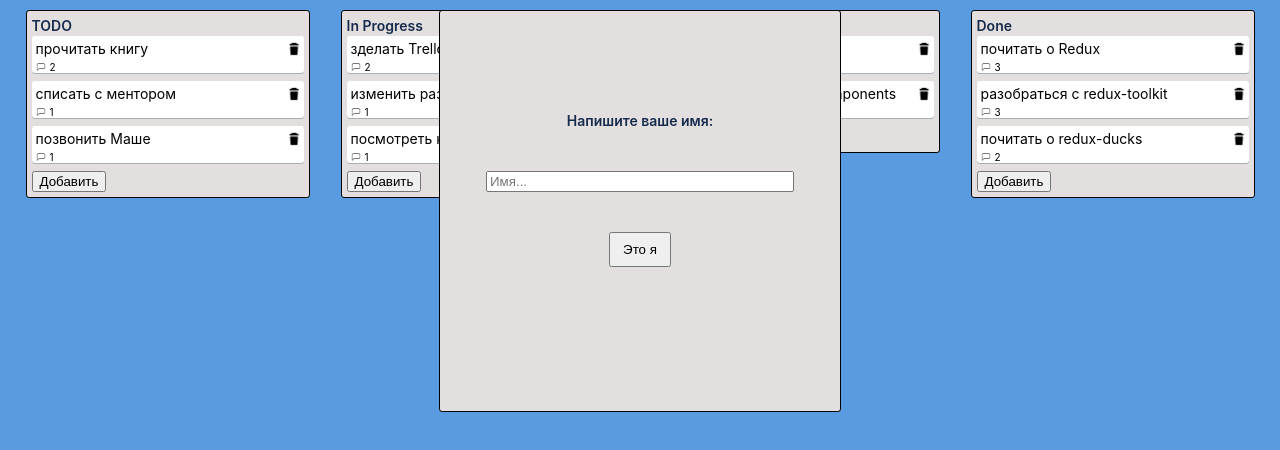
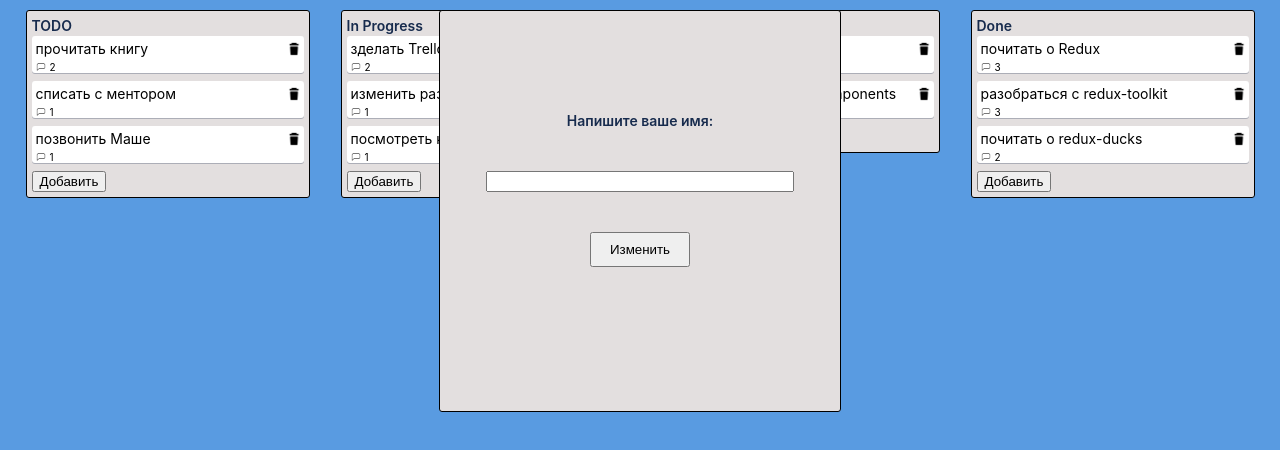
Before and after one commit to AndreySavchenkov/trello, a React (Create React App) app: page / in a window 1280 px wide. Shown: the top 450 px of the page. Built offline with nearby package versions, Linux system fonts and the light colour scheme.

Commit message:
refactor:

```diff
--- a/src/App.tsx
+++ b/src/App.tsx
@@ -1,10 +1,9 @@
-import React, {useEffect} from 'react';
+import React from 'react';
 import {Column} from "./components/column/Column";
 import styled from "styled-components";
 import {Login} from "./components/login/Login";
-import {useDispatch, useSelector} from "react-redux";
+import {useSelector} from "react-redux";
 import {AppType} from "./store/store";
-import {setIsLogin, setLoginName} from "./store/loginSlice";
 import {ColumnsT, ColumnT} from "./store/columnSlice";
 
 
@@ -12,16 +11,6 @@ function App() {
 
     const stateColumn = useSelector<AppType>(state => state.column.columns) as ColumnsT;
     const isLogin = useSelector<AppType>(state => state.login.isLogin);
-    const dispatch = useDispatch();
-
-    const localStorageNameUser = localStorage.getItem('nameUser');
-
-    useEffect(() => {
-        if (localStorageNameUser) {
-            dispatch(setLoginName({value: localStorageNameUser, id: Date.now()}))
-            dispatch(setIsLogin({value: true}))
-        }
-    }, [])
 
     return (
         <AppWrapper>
--- a/src/components/card/comments/Comment/Comment.tsx
+++ b/src/components/card/comments/Comment/Comment.tsx
@@ -1,8 +1,9 @@
 import React, {FC, memo, useState} from "react";
 import styled from "styled-components";
-import {useDispatch} from "react-redux";
+import {useDispatch, useSelector} from "react-redux";
 import {deleteComment, editComment} from "../../../../store/columnSlice";
 import {Field, Form} from "react-final-form";
+import {AppType} from "../../../../store/store";
 
 
 type Values = {
@@ -14,10 +15,12 @@ type Props = {
     writer: string,
     columnId: number,
     commentId: number,
+    idWriter: number,
 }
 
 export const Comment: FC<Props> = memo(({columnId, cardId, commentId, ...props}) => {
 
+    const loginId = useSelector<AppType>(state => state.login.loginData.id);
     const dispatch = useDispatch();
 
     const [isEdit, setIsEdit] = useState(true);
@@ -60,7 +63,7 @@ export const Comment: FC<Props> = memo(({columnId, cardId, commentId, ...props})
                 }
             </CommentWrapper>
             <EditWrapper>
-                <EditComment onClick={clickHandler}>Изменить</EditComment>
+                {loginId === props.idWriter ? <EditComment onClick={clickHandler}>Изменить</EditComment> : null}
                 <DeleteComment onClick={deleteCommentClick}>Удалить</DeleteComment>
             </EditWrapper>
         </>
--- a/src/components/card/comments/Comments.tsx
+++ b/src/components/card/comments/Comments.tsx
@@ -19,10 +19,11 @@ type PropsType = {
 export const Comments: FC<PropsType> = memo(({columnId, cardId, ...props}) => {
 
     const loginName = useSelector<AppType>(state => state.login.loginData.name);
+    const loginId = useSelector<AppType>(state => state.login.loginData.id);
     const dispatch = useDispatch();
 
     const onSubmit = (values: Values) => {
-        dispatch(addComment({columnId, cardId, comment: values.text, loginName}))
+        dispatch(addComment({columnId, cardId, comment: values.text, loginName, idWriter: loginId}))
         values.text = '';
     }
     const required = (value: Values) => (value ? undefined : 'Напишите что-нибудь...')
@@ -46,12 +47,13 @@ export const Comments: FC<PropsType> = memo(({columnId, cardId, ...props}) => {
                     </form>
                 )}
             />
-            { props.comments.map(item => <Comment key={item.id}
-                                                  text={item.text}
-                                                  commentId={item.id}
-                                                  writer={item.writer}
-                                                  cardId={cardId}
-                                                  columnId={columnId}/>) }
+            {props.comments.map(item => <Comment key={item.id}
+                                                 idWriter={item.idWriter}
+                                                 text={item.text}
+                                                 commentId={item.id}
+                                                 writer={item.writer}
+                                                 cardId={cardId}
+                                                 columnId={columnId}/>)}
         </CommentsWrapper>
     )
 })
--- a/src/components/login/Login.tsx
+++ b/src/components/login/Login.tsx
@@ -3,31 +3,43 @@ import styled from "styled-components";
 import {useDispatch, useSelector} from "react-redux";
 import {setIsLogin, setLoginName} from "../../store/loginSlice";
 import {AppType} from "../../store/store";
+import {Form, Field} from "react-final-form";
 
+type Values = {
+    text: string,
+}
 
 type PropsType = {}
 
 export const Login: FC<PropsType> = () => {
 
-    const loginName = useSelector<AppType>(state => state.login.loginData.name)
     const dispatch = useDispatch();
 
-    const changeHandler = (e: ChangeEvent<HTMLInputElement>) => {
-        dispatch(setLoginName({value: e.currentTarget.value, id: Date.now()}))
-    }
-
-    const clickHandler = () => {
-        //@ts-ignore
-        localStorage.setItem('nameUser', loginName)
-        dispatch(setIsLogin({value: true}))
+    const onSubmit = (values: Values) => {
+        dispatch(setIsLogin({value: true}));
+        dispatch(setLoginName({value: values.text, id: Date.now()}));
     }
 
     return (
         <LoginWrapper>
             <LoginText>Напишите ваше имя: </LoginText>
-            <LoginInput placeholder={'Имя...'}
-                        onChange={changeHandler}/>
-            <Button onClick={clickHandler}>Это я</Button>
+            <Form
+                onSubmit={onSubmit}
+                render={({handleSubmit}) => (
+                    <form style={{display: 'flex', flexDirection: 'column',alignItems: 'center'}} onSubmit={handleSubmit}>
+                        <Field
+                            name="text"
+                            render={({input, meta}) => (
+                                <div>
+                                    <LoginInput {...input} />
+                                    {meta.touched && meta.error && <span>{meta.error}</span>}
+                                </div>
+                            )}
+                        />
+                        <Button style={{width: '100px'}} type="submit">Изменить</Button>
+                    </form>
+                )}
+            />
         </LoginWrapper>
     )
 }
--- a/src/store/columnSlice.ts
+++ b/src/store/columnSlice.ts
@@ -212,7 +212,7 @@ const columnSlice = createSlice({
                 }
             }
         },
-        addComment(state, action: PayloadAction<{ columnId: number, cardId: number, comment: string, loginName: any, idWriter: number }>) {
+        addComment(state, action: PayloadAction<{ columnId: number, cardId: number, comment: string, loginName: any, idWriter: any }>) {
             const findColumn = state.columns.find(item => item.id === action.payload.columnId);
             if (findColumn) {
                 const findCard = findColumn.cards.find(item => item.id === action.payload.cardId);
```
Also changed, not shown: src/components/card/Card.tsx (+3 -8 lines).
